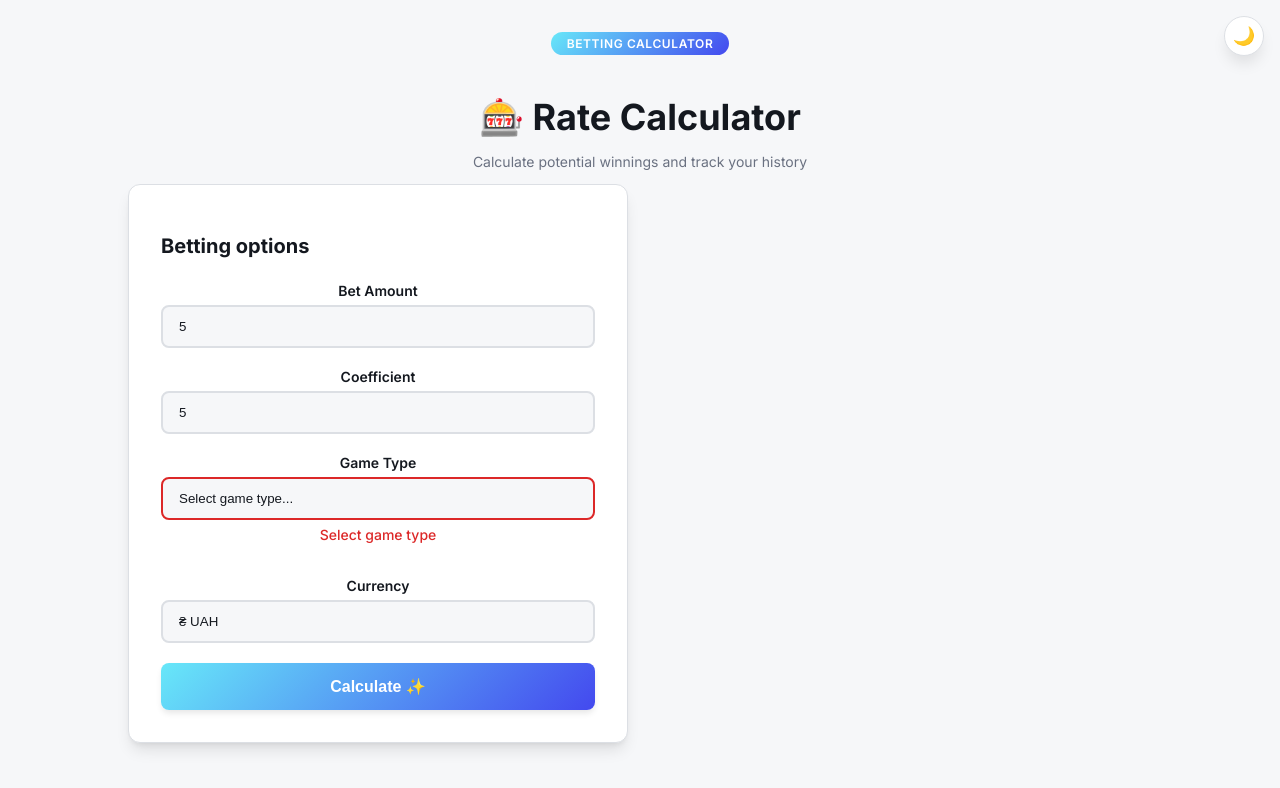
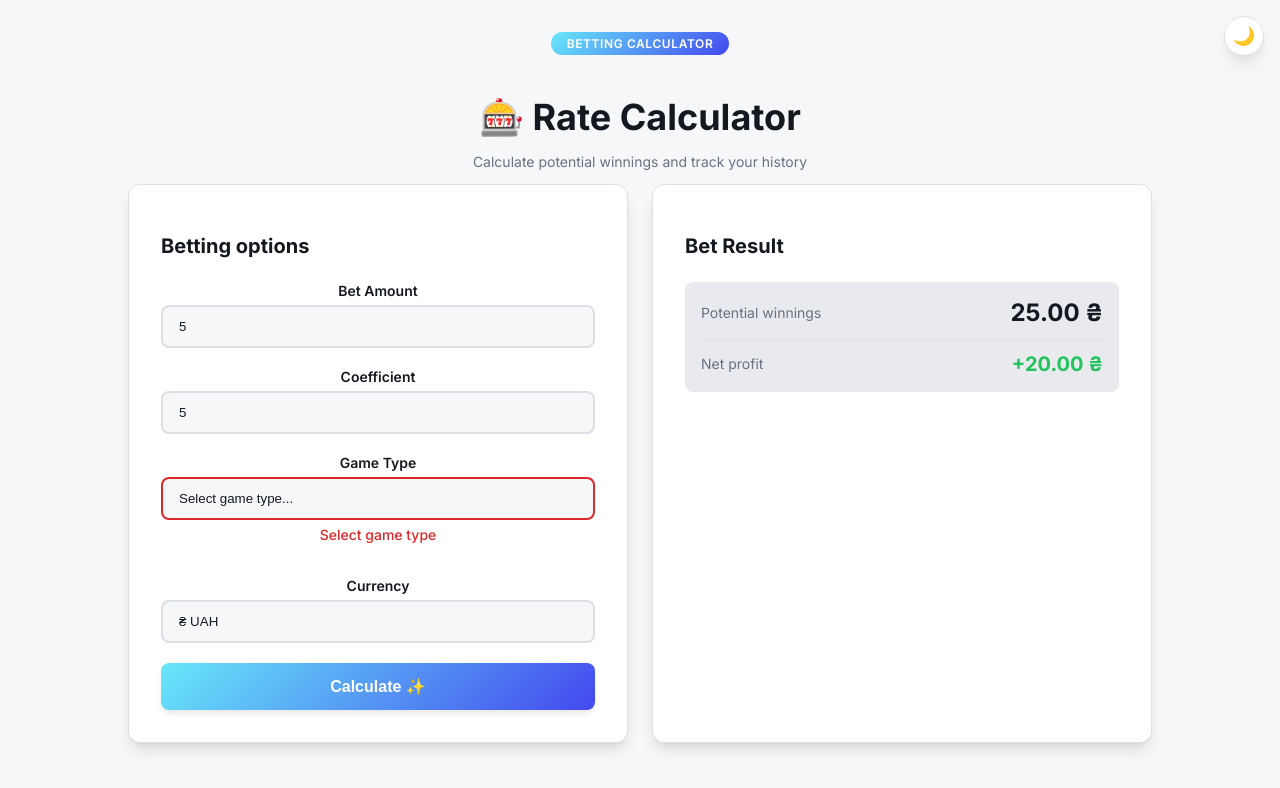
Before and after one commit to Oleksandr2108/betting-calculator, a React (Vite) app: page / in a window 1280 px wide. Both pictures are taken after typing "5", "5" into the empty fields and a click on the button "Calculate ✨". Shown: the top 788 px of the page. Built offline with nearby package versions, Linux system fonts and the light colour scheme.

Commit message:
feat: add BetResult component

```diff
--- a/src/App.tsx
+++ b/src/App.tsx
@@ -1,5 +1,6 @@
 import "./App.css";
 import BetForm from "./components/BetForm/BetForm";
+import BetResultComponent from "./components/BetResult/BetResult";
 import ThemeToggle from "./components/ThemeToggle/ThemeToggle";
 import { useBetCalculator } from "./hooks/useBetCalculator";
 
@@ -9,6 +10,8 @@ function App() {
     errors,
     handleChange,
     handleSubmit,
+    result,
+    currencySymbol,
   } = useBetCalculator();
   return (
     <div className="page">
@@ -30,8 +33,12 @@ function App() {
                 onSubmit={handleSubmit}
               />
             </div>
-            <div className="column">
-            </div>
+            <BetResultComponent
+              result={result}
+              gameType={formData.gameType}
+              currencySymbol={currencySymbol}
+            />
+            <div className="column"></div>
           </div>
         </div>
       </div>
--- a/src/components/BetForm/BetForm.module.css
+++ b/src/components/BetForm/BetForm.module.css
@@ -62,6 +62,9 @@
   transition: all 0.2s;
   outline: none;
   box-sizing: border-box;
+}
+input::placeholder {
+  color: hsl(var(--muted-foreground));
 }
 
 .input:focus {
--- /dev/null
+++ b/src/components/BetResult/BetResult.module.css
@@ -0,0 +1,118 @@
+.card {
+  background-color: hsl(var(--card));
+  border-radius: 0.75rem;
+  box-shadow: 0 10px 15px -3px rgba(0, 0, 0, 0.1), 0 4px 6px -4px rgba(0, 0, 0, 0.1);
+  padding: 1.5rem;
+  border: 1px solid hsl(var(--border));
+  animation: fadeIn 0.4s ease-out;
+}
+
+@media (min-width: 768px) {
+  .card {
+    padding: 2rem;
+  }
+}
+
+.heading {
+  font-size: 1.25rem;
+  font-weight: 700;
+  color: hsl(var(--card-foreground));
+  margin-bottom: 1.5rem;
+  display: flex;
+  align-items: center;
+  gap: 0.5rem;
+}
+
+.headingIcon {
+  width: 2rem;
+  height: 2rem;
+  background: var(--gradient-primary);
+  border-radius: 9999px;
+  display: flex;
+  align-items: center;
+  justify-content: center;
+  font-size: 0.875rem;
+  font-weight: 700;
+  color: hsl(var(--primary-foreground));
+}
+
+.resultContent {
+  animation: slideUp 0.3s ease-out;
+}
+
+.gameInfo {
+  display: flex;
+  align-items: center;
+  gap: 0.5rem;
+  color: hsl(var(--muted-foreground));
+  font-size: 0.875rem;
+  margin-bottom: 1rem;
+}
+
+.gameIcon {
+  font-size: 1.125rem;
+}
+
+.gameLabel {
+  font-weight: 500;
+}
+
+.resultBox {
+  background-color: hsl(var(--muted));
+  border-radius: 0.5rem;
+  padding: 1rem;
+}
+
+.resultRow {
+  display: flex;
+  justify-content: space-between;
+  align-items: center;
+}
+
+.resultLabel {
+  font-size: 0.875rem;
+  color: hsl(var(--muted-foreground));
+}
+
+.resultWin {
+  font-size: 1.5rem;
+  font-weight: 700;
+  color: hsl(var(--card-foreground));
+}
+
+.divider {
+  height: 1px;
+  background-color: hsl(var(--border));
+  margin: 0.75rem 0;
+}
+
+.resultProfit {
+  font-size: 1.25rem;
+  font-weight: 700;
+  color: hsl(var(--success));
+}
+
+.placeholder {
+  text-align: center;
+  padding: 2rem 0;
+  color: hsl(var(--muted-foreground));
+}
+
+.placeholderIcon {
+  font-size: 2.25rem;
+  margin-bottom: 0.75rem;
+}
+
+.placeholderText {
+  font-size: 0.875rem;
+}
+
+@keyframes fadeIn {
+  from { opacity: 0; transform: translateY(8px); }
+  to { opacity: 1; transform: translateY(0); }
+}
+
+@keyframes slideUp {
+  from { opacity: 0; transform: translateY(12px); }
+  to { opacity: 1; transform: translateY(0); }
+}
--- a/src/components/BetResult/BetResult.tsx
+++ b/src/components/BetResult/BetResult.tsx
@@ -0,0 +1,52 @@
+import { GAME_TYPES } from "../../constants/gameTypes";
+import type { BetResult } from "../../hooks/useBetCalculator";
+import styles from "./BetResult.module.css";
+
+interface BetResultProps {
+  result: BetResult | null;
+  gameType: string;
+  currencySymbol: string;
+}
+
+const BetResultComponent = ({ result, gameType, currencySymbol }: BetResultProps) => {
+  const game = GAME_TYPES.find((g) => g.value === gameType);
+
+  return (
+    <div className={styles.card}>
+      <h2 className={styles.heading}>Bet Result</h2>
+
+      {result ? (
+        <div className={styles.resultContent}>
+          {game && (
+            <div className={styles.gameInfo}>
+              <span className={styles.gameLabel}>{game.label}</span>
+            </div>
+          )}
+
+          <div className={styles.resultBox}>
+            <div className={styles.resultRow}>
+              <span className={styles.resultLabel}>Potential winnings</span>
+              <span className={styles.resultWin}>
+                {result.win.toFixed(2)} {currencySymbol}
+              </span>
+            </div>
+            <div className={styles.divider} />
+            <div className={styles.resultRow}>
+              <span className={styles.resultLabel}>Net profit</span>
+              <span className={styles.resultProfit}>
+                +{result.profit.toFixed(2)} {currencySymbol}
+              </span>
+            </div>
+          </div>
+        </div>
+      ) : (
+        <div className={styles.placeholder}>
+          <p className={styles.placeholderIcon}>📊</p>
+          <p className={styles.placeholderText}>Enter data for calculation</p>
+        </div>
+      )}
+    </div>
+  );
+};
+
+export default BetResultComponent;
```
